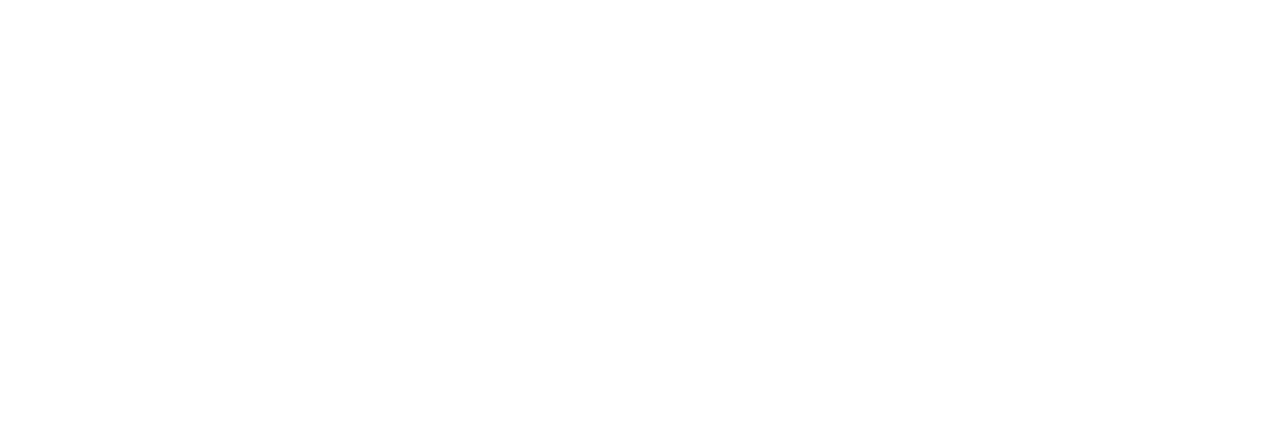
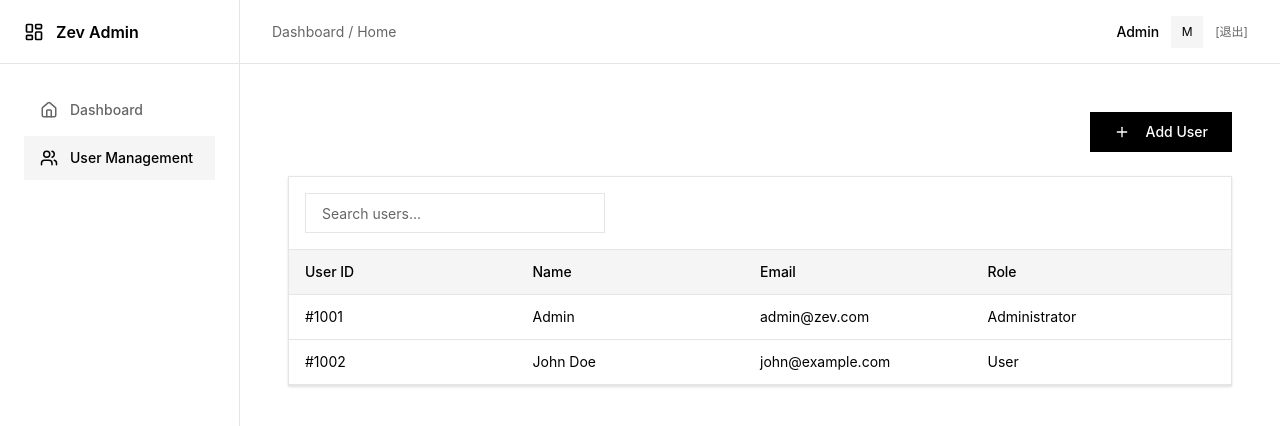
Before and after one commit to tierlabx/zev, a React (Vite) app in the folder zev-web/apps/admin/: page /users in a window 1280 px wide. Before the commit this address had no page. Shown: the top 426 px of the page. Built offline with nearby package versions, Linux system fonts and the light colour scheme; sample sign-in values are in the browser's storage.

Commit message:
fix: 修复页面

```diff
--- a/zev-web/apps/admin/package.json
+++ b/zev-web/apps/admin/package.json
@@ -10,6 +10,7 @@
     "preview": "vite preview"
   },
   "dependencies": {
+    "@radix-ui/react-slot": "^1.2.4",
     "axios": "^1.13.6",
     "class-variance-authority": "^0.7.1",
     "clsx": "^2.1.1",
@@ -22,17 +23,17 @@
   },
   "devDependencies": {
     "@eslint/js": "^9.39.4",
+    "@tailwindcss/vite": "^4.2.2",
     "@types/node": "^24.12.0",
     "@types/react": "^19.2.14",
     "@types/react-dom": "^19.2.3",
     "@vitejs/plugin-react": "^6.0.1",
-    "autoprefixer": "^10.4.27",
     "eslint": "^9.39.4",
     "eslint-plugin-react-hooks": "^7.0.1",
     "eslint-plugin-react-refresh": "^0.5.2",
     "globals": "^17.4.0",
-    "postcss": "^8.5.8",
     "tailwindcss": "^4.2.2",
+    "tailwindcss-animate": "^1.0.7",
     "typescript": "~5.9.3",
     "typescript-eslint": "^8.57.0",
     "vite": "^8.0.1"
--- a/zev-web/apps/admin/src/App.tsx
+++ b/zev-web/apps/admin/src/App.tsx
@@ -1,6 +1,8 @@
 import { BrowserRouter, Routes, Route, Navigate } from 'react-router-dom'
 import Login from './pages/Login'
 import Layout from './pages/Layout'
+import Dashboard from './pages/Dashboard'
+import UserManagement from './pages/UserManagement'
 
 function App() {
   return (
@@ -9,7 +11,8 @@
         <Route path="/login" element={<Login />} />
         <Route path="/" element={<Layout />}>
           <Route index element={<Navigate to="/dashboard" replace />} />
-          <Route path="dashboard" element={<div className="p-8">Dashboard 正在开发中...</div>} />
+          <Route path="dashboard" element={<Dashboard />} />
+          <Route path="users" element={<UserManagement />} />
         </Route>
       </Routes>
     </BrowserRouter>
--- /dev/null
+++ b/zev-web/apps/admin/src/components/ui/button.tsx
@@ -0,0 +1,61 @@
+import * as React from "react"
+import { Slot } from "@radix-ui/react-slot"
+import { cva, type VariantProps } from "class-variance-authority"
+
+import { cn } from "@/lib/utils"
+
+const buttonVariants = cva(
+  "inline-flex items-center justify-center gap-2 whitespace-nowrap text-sm font-medium transition-colors focus-visible:outline-none focus-visible:ring-1 focus-visible:ring-ring disabled:pointer-events-none disabled:opacity-50 [&_svg]:pointer-events-none [&_svg]:size-4 [&_svg]:shrink-0",
+  {
+    variants: {
+      variant: {
+        default:
+          "bg-primary text-primary-foreground hover:bg-primary/90",
+        destructive:
+          "bg-destructive text-destructive-foreground hover:bg-destructive/90",
+        outline:
+          "border border-border bg-transparent hover:bg-secondary hover:text-secondary-foreground",
+        secondary:
+          "bg-secondary text-secondary-foreground hover:bg-secondary/80",
+        ghost: "hover:bg-secondary hover:text-secondary-foreground",
+        link: "text-primary underline-offset-4 hover:underline",
+      },
+      size: {
+        default: "h-10 px-6 py-2",
+        sm: "h-9 rounded-none px-4",
+        lg: "h-11 rounded-none px-8",
+        icon: "h-10 w-10",
+      },
+    },
+    defaultVariants: {
+      variant: "default",
+      size: "default",
+    },
+  }
+)
+
+export interface ButtonProps
+  extends React.ButtonHTMLAttributes<HTMLButtonElement>,
+    VariantProps<typeof buttonVariants> {
+  asChild?: boolean
+}
+
+const Button = React.forwardRef<HTMLButtonElement, ButtonProps>(
+  ({ className, variant, size, asChild = false, ...props }, ref) => {
+    // using a simple component instead of slot if Slot is not installed
+    const Comp = asChild ? Slot : "button"
+    if (asChild && !Slot) {
+       console.warn("Slot from @radix-ui/react-slot is missing, fallback to button")
+    }
+    return (
+      <Comp
+        className={cn(buttonVariants({ variant, size, className }))}
+        ref={ref}
+        {...props}
+      />
+    )
+  }
+)
+Button.displayName = "Button"
+// eslint-disable-next-line react-refresh/only-export-components
+export { Button, buttonVariants }
--- /dev/null
+++ b/zev-web/apps/admin/src/components/ui/card.tsx
@@ -0,0 +1,76 @@
+import * as React from "react"
+
+import { cn } from "@/lib/utils"
+
+const Card = React.forwardRef<
+  HTMLDivElement,
+  React.HTMLAttributes<HTMLDivElement>
+>(({ className, ...props }, ref) => (
+  <div
+    ref={ref}
+    className={cn(
+      "rounded-none border border-border bg-card text-card-foreground shadow-sm",
+      className
+    )}
+    {...props}
+  />
+))
+Card.displayName = "Card"
+
+const CardHeader = React.forwardRef<
+  HTMLDivElement,
+  React.HTMLAttributes<HTMLDivElement>
+>(({ className, ...props }, ref) => (
+  <div
+    ref={ref}
+    className={cn("flex flex-col space-y-1.5 p-6", className)}
+    {...props}
+  />
+))
+CardHeader.displayName = "CardHeader"
+
+const CardTitle = React.forwardRef<
+  HTMLDivElement,
+  React.HTMLAttributes<HTMLDivElement>
+>(({ className, ...props }, ref) => (
+  <div
+    ref={ref}
+    className={cn("font-semibold leading-none tracking-tight", className)}
+    {...props}
+  />
+))
+CardTitle.displayName = "CardTitle"
+
+const CardDescription = React.forwardRef<
+  HTMLDivElement,
+  React.HTMLAttributes<HTMLDivElement>
+>(({ className, ...props }, ref) => (
+  <div
+    ref={ref}
+    className={cn("text-sm text-muted-foreground", className)}
+    {...props}
+  />
+))
+CardDescription.displayName = "CardDescription"
+
+const CardContent = React.forwardRef<
+  HTMLDivElement,
+  React.HTMLAttributes<HTMLDivElement>
+>(({ className, ...props }, ref) => (
+  <div ref={ref} className={cn("p-6 pt-0", className)} {...props} />
+))
+CardContent.displayName = "CardContent"
+
+const CardFooter = React.forwardRef<
+  HTMLDivElement,
+  React.HTMLAttributes<HTMLDivElement>
+>(({ className, ...props }, ref) => (
+  <div
+    ref={ref}
+    className={cn("flex items-center p-6 pt-0", className)}
+    {...props}
+  />
+))
+CardFooter.displayName = "CardFooter"
+
+export { Card, CardHeader, CardFooter, CardTitle, CardDescription, CardContent }
--- /dev/null
+++ b/zev-web/apps/admin/src/components/ui/input.tsx
@@ -0,0 +1,22 @@
+import * as React from "react"
+
+import { cn } from "@/lib/utils"
+
+const Input = React.forwardRef<HTMLInputElement, React.ComponentProps<"input">>(
+  ({ className, type, ...props }, ref) => {
+    return (
+      <input
+        type={type}
+        className={cn(
+          "flex h-10 w-full rounded-none border border-border bg-transparent px-4 py-2 text-sm transition-colors file:border-0 file:bg-transparent file:text-sm file:font-medium file:text-foreground placeholder:text-muted-foreground focus-visible:outline-none focus-visible:ring-1 focus-visible:ring-ring disabled:cursor-not-allowed disabled:opacity-50",
+          className
+        )}
+        ref={ref}
+        {...props}
+      />
+    )
+  }
+)
+Input.displayName = "Input"
+
+export { Input }
--- a/zev-web/apps/admin/src/index.css
+++ b/zev-web/apps/admin/src/index.css
@@ -4,82 +4,45 @@
 
 @custom-variant dark (&:is(.dark *));
 
-:root {
-  --background: oklch(1 0 0); /* White */
-  --foreground: oklch(0.145 0 0); /* Very Dark Gray / Blackish */
-  --card: oklch(1 0 0);
-  --card-foreground: oklch(0.145 0 0);
-  --popover: oklch(1 0 0);
-  --popover-foreground: oklch(0.145 0 0);
-  --primary: oklch(0.205 0 0); /* Dark Gray */
-  --primary-foreground: oklch(0.985 0 0); /* Almost White */
-  --secondary: oklch(0.97 0 0); /* Very Light Gray */
-  --secondary-foreground: oklch(0.205 0 0);
-  --muted: oklch(0.97 0 0);
-  --muted-foreground: oklch(0.556 0 0); /* Medium Gray */
-  --accent: oklch(0.97 0 0);
-  --accent-foreground: oklch(0.205 0 0);
-  --destructive: oklch(0.577 0.245 27.325); /* Muted Red - kept for warnings if needed */
-  --destructive-foreground: oklch(0.985 0 0);
-  --border: oklch(0.922 0 0); /* Light Gray */
-  --input: oklch(0.922 0 0);
-  --ring: oklch(0.87 0 0);
-  --radius: 0rem; /* Minimalist sharp edges */
-}
-
-.dark {
-  --background: oklch(0.145 0 0);
-  --foreground: oklch(0.985 0 0);
-  --card: oklch(0.145 0 0);
-  --card-foreground: oklch(0.985 0 0);
-  --popover: oklch(0.145 0 0);
-  --popover-foreground: oklch(0.985 0 0);
-  --primary: oklch(0.985 0 0);
-  --primary-foreground: oklch(0.205 0 0);
-  --secondary: oklch(0.269 0 0);
-  --secondary-foreground: oklch(0.985 0 0);
-  --muted: oklch(0.269 0 0);
-  --muted-foreground: oklch(0.708 0 0);
-  --accent: oklch(0.269 0 0);
-  --accent-foreground: oklch(0.985 0 0);
-  --destructive: oklch(0.396 0.141 25.723);
-  --destructive-foreground: oklch(0.985 0 0);
-  --border: oklch(0.269 0 0);
-  --input: oklch(0.269 0 0);
-  --ring: oklch(0.556 0 0);
-}
-
-@theme inline {
-  --color-background: var(--background);
-  --color-foreground: var(--foreground);
-  --color-card: var(--card);
-  --color-card-foreground: var(--card-foreground);
-  --color-popover: var(--popover);
-  --color-popover-foreground: var(--popover-foreground);
-  --color-primary: var(--primary);
-  --color-primary-foreground: var(--primary-foreground);
-  --color-secondary: var(--secondary);
-  --color-secondary-foreground: var(--secondary-foreground);
-  --color-muted: var(--muted);
-  --color-muted-foreground: var(--muted-foreground);
-  --color-accent: var(--accent);
-  --color-accent-foreground: var(--accent-foreground);
-  --color-destructive: var(--destructive);
-  --color-destructive-foreground: var(--destructive-foreground);
-  --color-border: var(--border);
-  --color-input: var(--input);
-  --color-ring: var(--ring);
-  --radius-sm: calc(var(--radius) - 4px);
-  --radius-md: calc(var(--radius) - 2px);
-  --radius-lg: var(--radius);
-  --radius-xl: calc(var(--radius) + 4px);
+@theme {
+  --color-background: #FFFFFF;
+  --color-foreground: #000000;
+  --color-card: #FFFFFF;
+  --color-card-foreground: #000000;
+  --color-popover: #FFFFFF;
+  --color-popover-foreground: #000000;
+  --color-primary: #000000;
+  --color-primary-foreground: #FFFFFF;
+  --color-secondary: #F5F5F5;
+  --color-secondary-foreground: #000000;
+  --color-muted: #F5F5F5;
+  --color-muted-foreground: #666666;
+  --color-accent: #F5F5F5;
+  --color-accent-foreground: #000000;
+  --color-destructive: #ff4d4f;
+  --color-destructive-foreground: #FFFFFF;
+  --color-border: #E5E5E5;
+  --color-input: #E5E5E5;
+  --color-ring: #000000;
+  --radius-sm: 0;
+  --radius-md: 0;
+  --radius-lg: 0;
+  --radius-xl: 0;
+  --font-sans: 'Inter', ui-sans-serif, system-ui, sans-serif;
 }
 
 @layer base {
-  * {
-    @apply border-border outline-ring/50;
+  *,
+  ::after,
+  ::before,
+  ::backdrop,
+  ::file-selector-button {
+    border-color: var(--color-border, currentColor);
   }
+
   body {
-    @apply bg-background text-foreground;
+    background-color: var(--color-background);
+    color: var(--color-foreground);
+    font-family: var(--font-sans);
   }
 }
--- /dev/null
+++ b/zev-web/apps/admin/src/pages/Dashboard.tsx
@@ -0,0 +1,10 @@
+export default function Dashboard() {
+  return (
+    <div className="flex items-center justify-center min-h-[400px]">
+      <div className="text-center">
+        <h2 className="text-2xl font-semibold mb-2 text-black">Welcome to Zev Admin</h2>
+        <p className="text-[#666666]">Dashboard is currently under construction.</p>
+      </div>
+    </div>
+  )
+}
--- a/zev-web/apps/admin/src/pages/Layout.tsx
+++ b/zev-web/apps/admin/src/pages/Layout.tsx
@@ -1,10 +1,13 @@
-import { Outlet, Navigate, useNavigate } from 'react-router-dom'
+import { Outlet, Navigate, useNavigate, useLocation, Link } from 'react-router-dom'
 import { useUserStore } from '@/store'
+import { LayoutDashboard, Home, Users } from 'lucide-react'
+import { cn } from '@/lib/utils'
 
 export default function Layout() {
   const token = useUserStore(state => state.token)
   const logout = useUserStore(state => state.logout)
   const navigate = useNavigate()
+  const location = useLocation()
 
   if (!token) {
     return <Navigate to="/login" replace />
@@ -15,40 +18,60 @@
     navigate('/login')
   }
 
+  const navItems = [
+    { name: 'Dashboard', path: '/dashboard', icon: Home },
+    { name: 'User Management', path: '/users', icon: Users },
+  ]
+
   return (
-    <div className="min-h-screen flex bg-secondary">
-      {/* 侧边栏 */}
-      <aside className="w-64 bg-card border-r border-border flex flex-col">
-        <div className="h-16 flex items-center justify-center border-b border-border">
-          <span className="text-lg font-bold tracking-widest">ZEV ADMIN</span>
+    <div className="min-h-screen flex bg-white text-black text-sm">
+      {/* Sidebar */}
+      <aside className="w-[240px] bg-white border-r border-[#E5E5E5] flex flex-col">
+        <div className="h-16 px-6 flex items-center space-x-3 border-b border-[#E5E5E5]">
+          <LayoutDashboard className="h-5 w-5" />
+          <span className="text-base font-semibold">Zev Admin</span>
         </div>
-        <nav className="flex-1 p-4 space-y-2">
-          <div className="px-4 py-2 bg-secondary text-secondary-foreground text-sm font-medium cursor-pointer transition-colors border border-transparent">
-            仪表盘
-          </div>
-          <div className="px-4 py-2 text-muted-foreground hover:bg-secondary/50 text-sm font-medium cursor-pointer transition-colors border border-transparent">
-            角色权限管理
-          </div>
+        <nav className="flex-1 p-6 space-y-1">
+          {navItems.map(item => {
+            const Icon = item.icon
+            const active = location.pathname.startsWith(item.path)
+            return (
+              <Link
+                key={item.path}
+                to={item.path}
+                className={cn(
+                  "flex items-center space-x-3 px-4 py-3 cursor-pointer transition-colors font-medium",
+                  active ? "bg-[#F5F5F5] text-black" : "text-[#666666] hover:bg-[#F5F5F5]"
+                )}
+              >
+                <Icon className="h-[18px] w-[18px]" />
+                <span className="text-sm">{item.name}</span>
+              </Link>
+            )
+          })}
         </nav>
       </aside>
 
-      {/* 主内容区 */}
+      {/* Main Content */}
       <main className="flex-1 flex flex-col">
-        {/* 顶部导航 */}
-        <header className="h-16 bg-card border-b border-border flex items-center justify-between px-8">
-          <div className="text-sm text-muted-foreground">
-            主页 / 仪表盘
+        {/* Top Header */}
+        <header className="h-16 px-8 bg-white border-b border-[#E5E5E5] flex items-center justify-between">
+          <div className="text-sm text-[#666666]">
+            Dashboard / Home
           </div>
-          <div className="flex items-center space-x-4">
-            <span className="text-sm font-medium">管理员</span>
-            <button onClick={handleLogout} className="text-sm text-muted-foreground hover:text-foreground cursor-pointer">
-              退出登录
+          <div className="flex items-center space-x-3">
+            <span className="font-medium text-black text-sm">Admin</span>
+            <div className="h-8 w-8 bg-[#F5F5F5] flex items-center justify-center text-xs">
+              M
+            </div>
+            <button onClick={handleLogout} className="text-xs text-[#666666] hover:text-black focus:outline-none">
+              [退出]
             </button>
           </div>
         </header>
 
-        {/* 路由内容 */}
-        <div className="flex-1 p-8 bg-background overflow-auto">
+        {/* Page Content area */}
+        <div className="flex-1 p-[48px] overflow-auto">
           <Outlet />
         </div>
       </main>
--- /dev/null
+++ b/zev-web/apps/admin/src/pages/UserManagement.tsx
@@ -0,0 +1,48 @@
+import { Card } from '@/components/ui/card'
+import { Button } from '@/components/ui/button'
+import { Input } from '@/components/ui/input'
+import { Plus } from 'lucide-react'
+
+export default function UserManagement() {
+  return (
+    <div className="space-y-6">
+      <div className="flex justify-end">
+        <Button>
+          <Plus className="mr-2 h-4 w-4" />
+          Add User
+        </Button>
+      </div>
+
+      <Card className="rounded-none shadow-sm">
+        <div className="flex items-center justify-between p-4 border-b border-border">
+          <Input
+            placeholder="Search users..."
+            className="w-[300px]"
+          />
+        </div>
+
+        {/* Table Header */}
+        <div className="grid grid-cols-4 bg-[#F5F5F5] p-3 px-4 border-b border-border font-medium text-sm text-black">
+          <div>User ID</div>
+          <div>Name</div>
+          <div>Email</div>
+          <div>Role</div>
+        </div>
+
+        {/* Table Rows */}
+        <div className="grid grid-cols-4 items-center p-3 px-4 border-b border-border text-sm text-black">
+          <div>#1001</div>
+          <div>Admin</div>
+          <div>admin@zev.com</div>
+          <div>Administrator</div>
+        </div>
+        <div className="grid grid-cols-4 items-center p-3 px-4 border-b border-border text-sm text-black">
+          <div>#1002</div>
+          <div>John Doe</div>
+          <div>john@example.com</div>
+          <div>User</div>
+        </div>
+      </Card>
+    </div>
+  )
+}
--- a/zev-web/apps/admin/vite.config.ts
+++ b/zev-web/apps/admin/vite.config.ts
@@ -1,9 +1,10 @@
 import { defineConfig } from 'vite'
 import react from '@vitejs/plugin-react'
+import tailwindcss from '@tailwindcss/vite'
 import path from "path"
 
 export default defineConfig({
-  plugins: [react()],
+  plugins: [react(), tailwindcss()],
   resolve: {
     alias: {
       "@": path.resolve(__dirname, "./src"),
```
Also changed, not shown: zev-web/apps/admin/src/pages/Login.tsx (+27 -19 lines), zev-web/apps/admin/public/login-bg.png (added).
